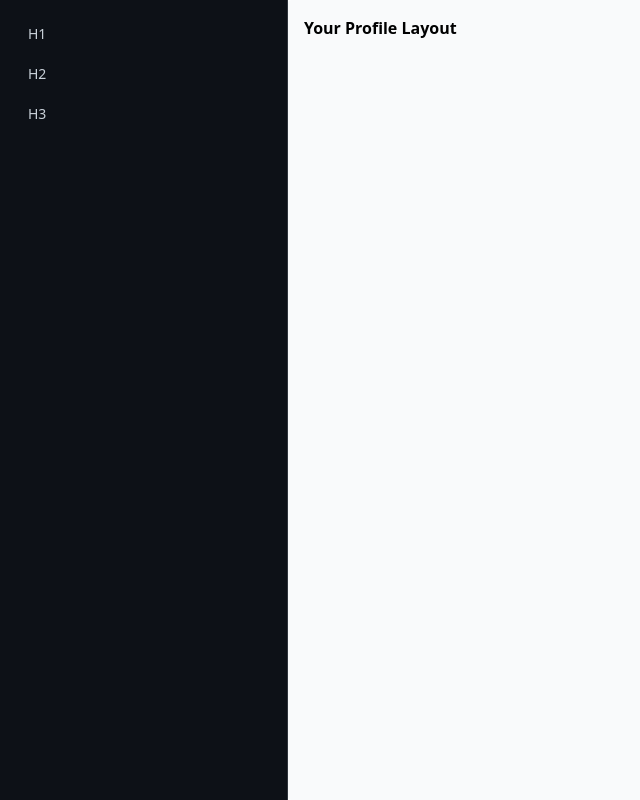
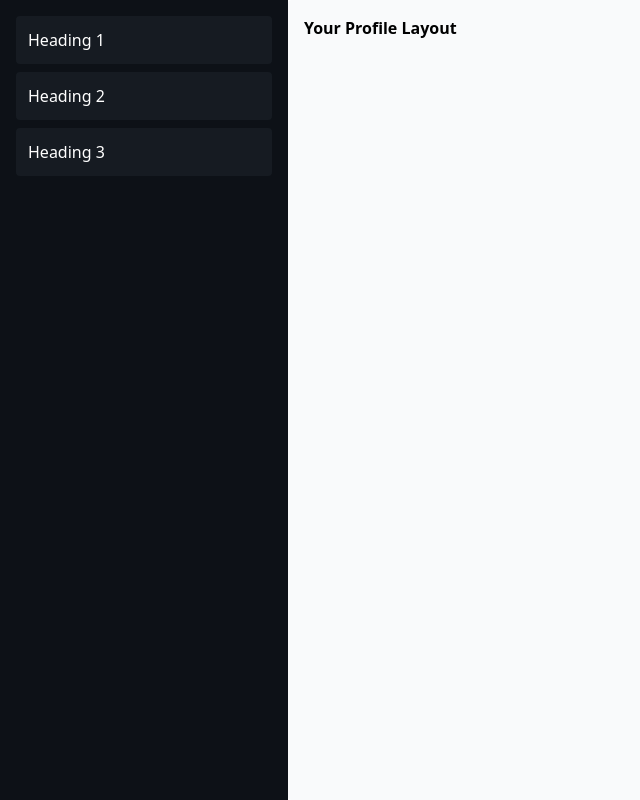
Before and after one commit to Abhishek5127/GitHance---Github-Profile-Enhancer, a Next.js app: page /profile-builder in a window 1280 px wide. Shown: the whole page, without its empty margins (0-640 px from the left). Built offline with nearby package versions, Linux system fonts and the light colour scheme.

Commit message:
working on features

```diff
--- a/src/app/components/DraggableBlock.js
+++ b/src/app/components/DraggableBlock.js
@@ -0,0 +1,26 @@
+"use client";
+
+import { useSortable } from "@dnd-kit/sortable";
+import { CSS } from "@dnd-kit/utilities";
+
+export default function SortableItem({ id, title }) {
+  const { attributes, listeners, setNodeRef, transform, transition } =
+    useSortable({ id });
+
+  const style = {
+    transform: CSS.Transform.toString(transform),
+    transition,
+  };
+
+  return (
+    <div
+      ref={setNodeRef}
+      style={style}
+      {...listeners}
+      {...attributes}
+      className="p-3 mb-2 bg-[#161b22] rounded cursor-pointer hover:bg-[#1f242d]"
+    >
+      {title}
+    </div>
+  );
+}
--- a/src/app/components/Sidebar.js
+++ b/src/app/components/Sidebar.js
@@ -3,83 +3,63 @@
 import { useState } from "react";
 import {
   DndContext,
-  closestCorners,
   PointerSensor,
   useSensor,
   useSensors,
+  closestCorners,
 } from "@dnd-kit/core";
 
 import {
   SortableContext,
   verticalListSortingStrategy,
-  useSortable,
+  arrayMove,
 } from "@dnd-kit/sortable";
 
-import { CSS } from "@dnd-kit/utilities";
+import SortableItem from "./DraggableBlock";
 
 export default function Sidebar() {
-  const [items, setItems] = useState(["H1", "H2", "H3"]);
+  const [headings, setHeadings] = useState([
+    { id: "1", title: "Heading 1" },
+    { id: "2", title: "Heading 2" },
+    { id: "3", title: "Heading 3" },
+  ]);
 
+  // sensors → must have for dragging
   const sensors = useSensors(
     useSensor(PointerSensor, {
       activationConstraint: { distance: 5 },
     })
   );
 
+  // Reorder items when drag ends
   const handleDragEnd = (event) => {
     const { active, over } = event;
 
     if (!over || active.id === over.id) return;
 
-    const oldIndex = items.indexOf(active.id);
-    const newIndex = items.indexOf(over.id);
+    const oldIndex = headings.findIndex((h) => h.id === active.id);
+    const newIndex = headings.findIndex((h) => h.id === over.id);
 
-    const newArray = [...items];
-    newArray.splice(oldIndex, 1);
-    newArray.splice(newIndex, 0, active.id);
-
-    setItems(newArray);
+    const newArray = arrayMove(headings, oldIndex, newIndex);
+    setHeadings(newArray);
   };
 
   return (
-    <div className="flex flex-col h-screen w-72 bg-[#0d1117] border-r border-[#30363d]">
+    <div className="w-72 p-4 bg-[#0d1117] h-screen text-white">
       <DndContext
         sensors={sensors}
         collisionDetection={closestCorners}
         onDragEnd={handleDragEnd}
       >
-        <div className="p-4">
-          <SortableContext items={items} strategy={verticalListSortingStrategy}>
-            <ul className="space-y-1 text-sm font-medium text-[#c9d1d9]">
-              {items.map((item) => (
-                <SortableItem key={item} id={item} />
-              ))}
-            </ul>
-          </SortableContext>
-        </div>
+        <SortableContext
+          items={headings.map((h) => h.id)}
+          strategy={verticalListSortingStrategy}
+        >
+          {headings.map((heading) => (
+            <SortableItem key={heading.id} id={heading.id} title={heading.title} />
+          ))}
+        </SortableContext>
       </DndContext>
     </div>
   );
 }
-
-function SortableItem({ id }) {
-  const { attributes, listeners, setNodeRef, transform, transition } =
-    useSortable({ id });
-
-  const style = {
-    transform: CSS.Transform.toString(transform),
-    transition,
-  };
-
-  return (
-    <li
-      ref={setNodeRef}
-      style={style}
-      {...attributes}
-      {...listeners}
-      className="px-3 py-2 rounded hover:bg-[#21262d] cursor-pointer"
-    >
-      {id}
-    </li>
-  );
-}
```
